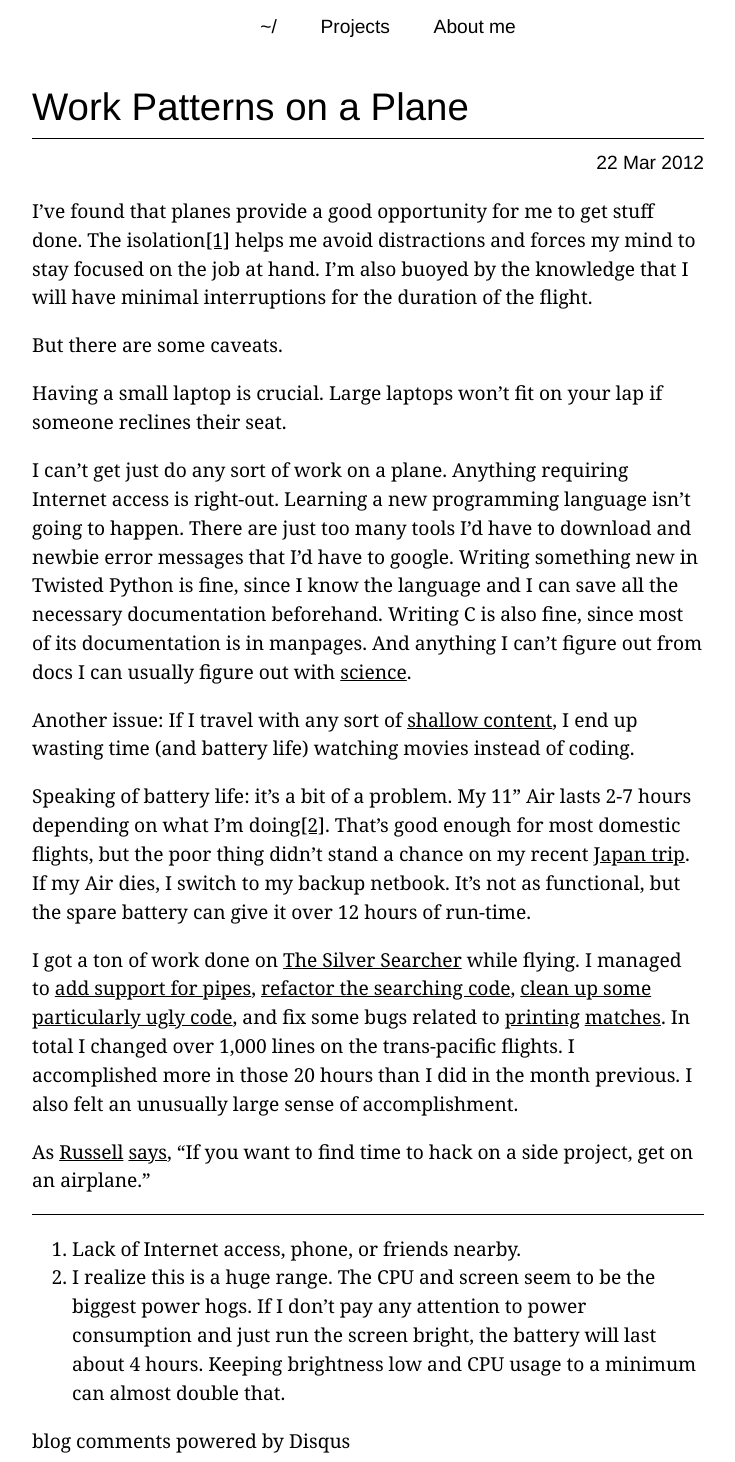
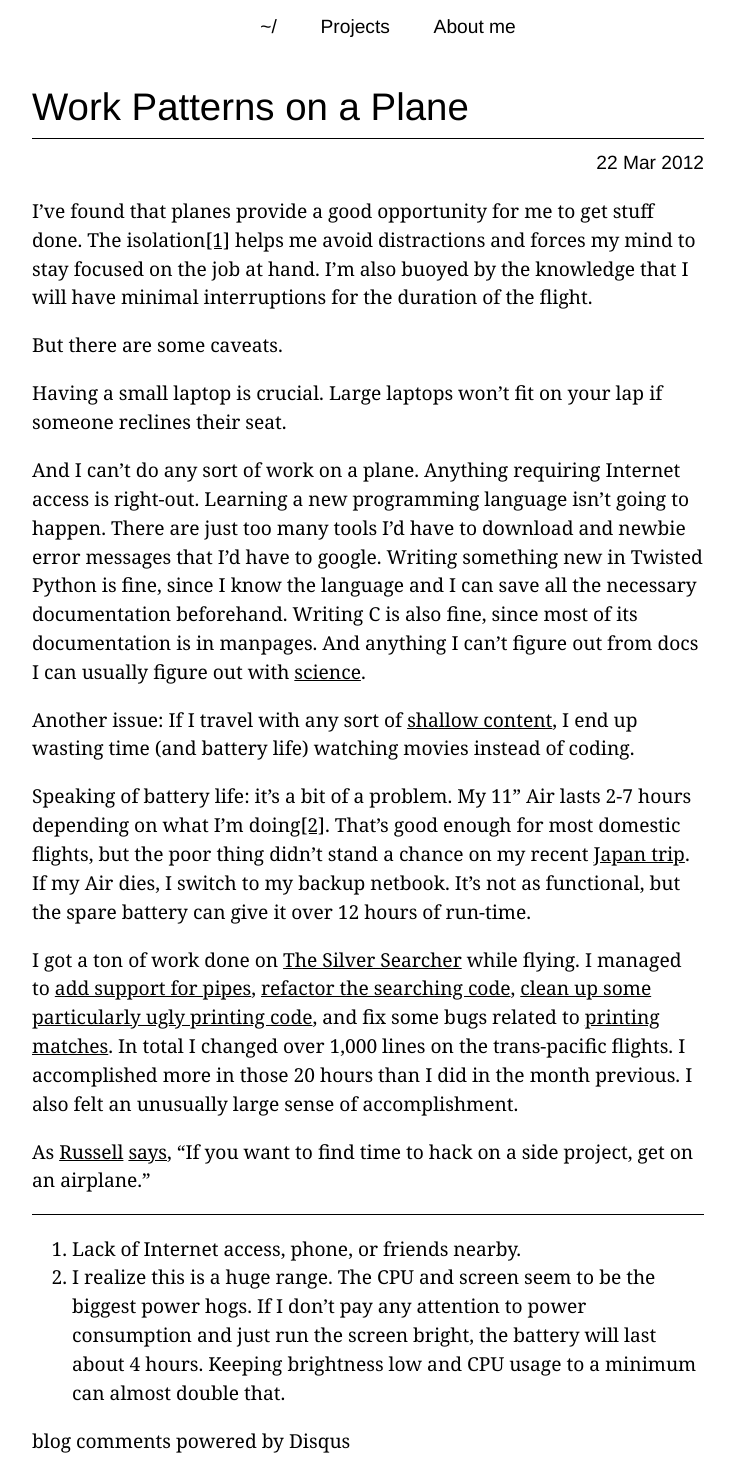
Before and after one commit to ggreer/geoff.greer.fm, a Jekyll site: the page built from _posts/2012-03-22-work-patterns-on-a-plane.markdown, in a window 1280 px wide. Shown: the whole page, without its empty margins (272-1007 px from the left). Built offline with Jekyll 4.4.1, drawn with Linux system fonts in a browser that asks for light colours; comment, search, counter and statistics services are not loaded.

Commit message:
I think this is pretty close to the final draft.

```diff
--- a/_posts/2012-03-22-work-patterns-on-a-plane.markdown
+++ b/_posts/2012-03-22-work-patterns-on-a-plane.markdown
@@ -15,13 +15,13 @@ But there are some caveats.
 
 Having a small laptop is crucial. Large laptops won't fit on your lap if someone reclines their seat.
 
-I can't get just do any sort of work on a plane. Anything requiring Internet access is right-out. Learning a new programming language isn't going to happen. There are just too many tools I'd have to download and newbie error messages that I'd have to google. Writing something new in Twisted Python is fine, since I know the language and I can save all the necessary documentation beforehand. Writing C is also fine, since most of its documentation is in manpages. And anything I can't figure out from docs I can usually figure out with [science](/2012/01/30/programming-we-can-do-science/).
+And I can't do any sort of work on a plane. Anything requiring Internet access is right-out. Learning a new programming language isn't going to happen. There are just too many tools I'd have to download and newbie error messages that I'd have to google. Writing something new in Twisted Python is fine, since I know the language and I can save all the necessary documentation beforehand. Writing C is also fine, since most of its documentation is in manpages. And anything I can't figure out from docs I can usually figure out with [science](/2012/01/30/programming-we-can-do-science/).
 
 Another issue: If I travel with any sort of [shallow content](/2011/12/04/consume-less-shallow-content), I end up wasting time (and battery life) watching movies instead of coding.
 
 Speaking of battery life: it's a bit of a problem. My 11" Air lasts 2-7 hours depending on what I'm doing[\[2\]](#ref_2). That's good enough for most domestic flights, but the poor thing didn't stand a chance on my recent [Japan trip](/2012/03/19/japan-trip). If my Air dies, I switch to my backup netbook. It's not as functional, but the spare battery can give it over 12 hours of run-time.
 
-I got a ton of work done on [The Silver Searcher](https://github.com/ggreer/the_silver_searcher) while flying. I managed to [add support for pipes](https://github.com/ggreer/the_silver_searcher/commit/050ead66ee98abbfba639fd5ff7eded53c630455), [refactor the searching code](https://github.com/ggreer/the_silver_searcher/pull/16/files), [clean up some particularly ugly code](https://github.com/ggreer/the_silver_searcher/commit/b4dd2ac496edb75fec7bc4f66dde2fedead23b6f), and fix some bugs related to [printing](https://github.com/ggreer/the_silver_searcher/commit/46cc97f1ebe843e93825fbf8245d2dd2592a3a73) [matches](https://github.com/ggreer/the_silver_searcher/commit/a2bbca668dac9dcfbf55dad2887d2d2569bae2f7). In total I changed over 1,000 lines on the trans-pacific flights. I accomplished more in those 20 hours than I did in the month previous. I also felt an unusually large sense of accomplishment.
+I got a ton of work done on [The Silver Searcher](https://github.com/ggreer/the_silver_searcher) while flying. I managed to [add support for pipes](https://github.com/ggreer/the_silver_searcher/commit/050ead66ee98abbfba639fd5ff7eded53c630455), [refactor the searching code](https://github.com/ggreer/the_silver_searcher/pull/16/files), [clean up some particularly ugly printing code](https://github.com/ggreer/the_silver_searcher/commit/b4dd2ac496edb75fec7bc4f66dde2fedead23b6f), and fix some bugs related to [printing](https://github.com/ggreer/the_silver_searcher/commit/46cc97f1ebe843e93825fbf8245d2dd2592a3a73) [matches](https://github.com/ggreer/the_silver_searcher/commit/a2bbca668dac9dcfbf55dad2887d2d2569bae2f7). In total I changed over 1,000 lines on the trans-pacific flights. I accomplished more in those 20 hours than I did in the month previous. I also felt an unusually large sense of accomplishment.
 
 As [Russell](http://russellhaering.com/) [says](https://twitter.com/#!/russell_h/status/180862812074164224), "If you want to find time to hack on a side project, get on an airplane."
 
```
